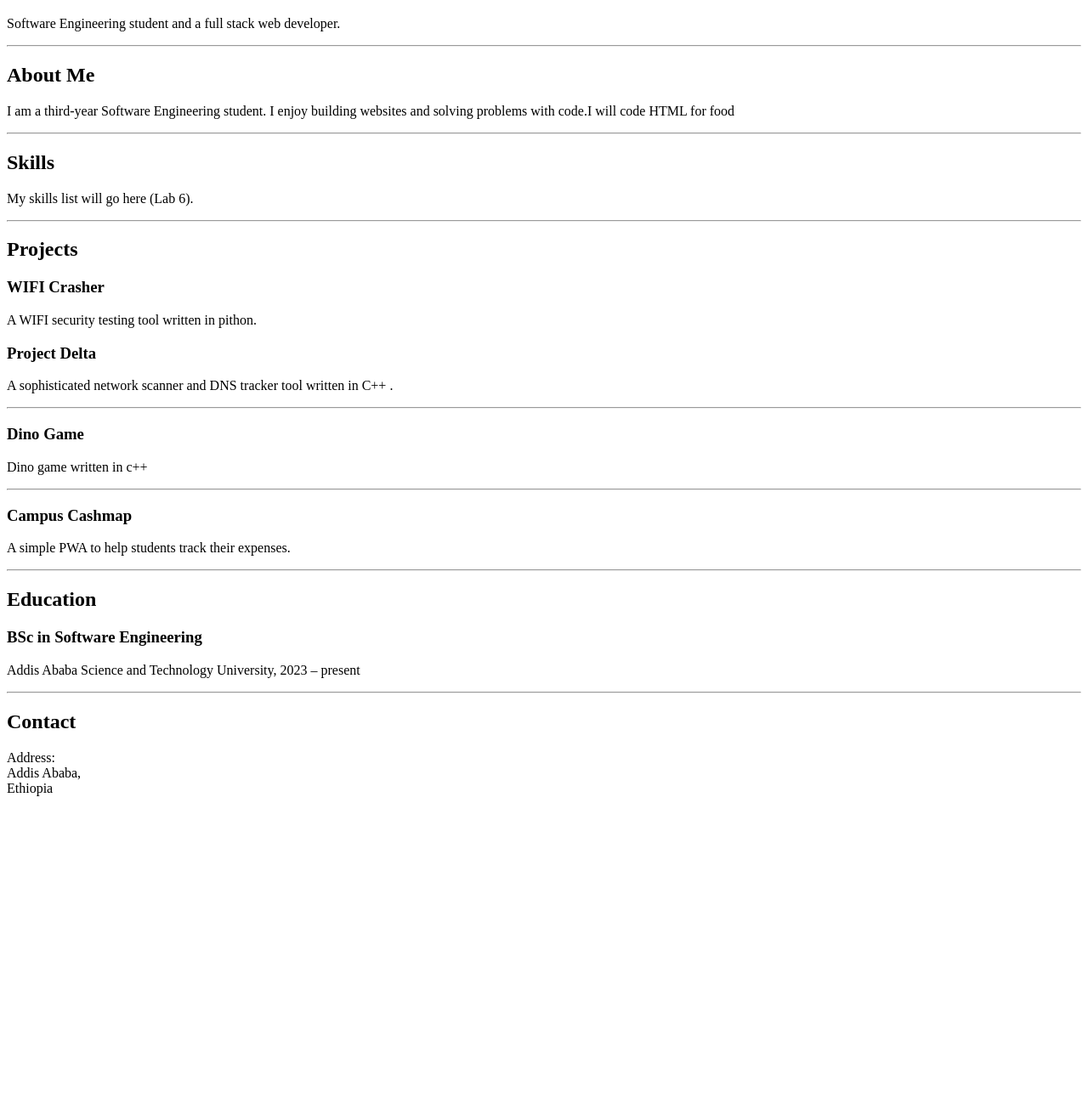
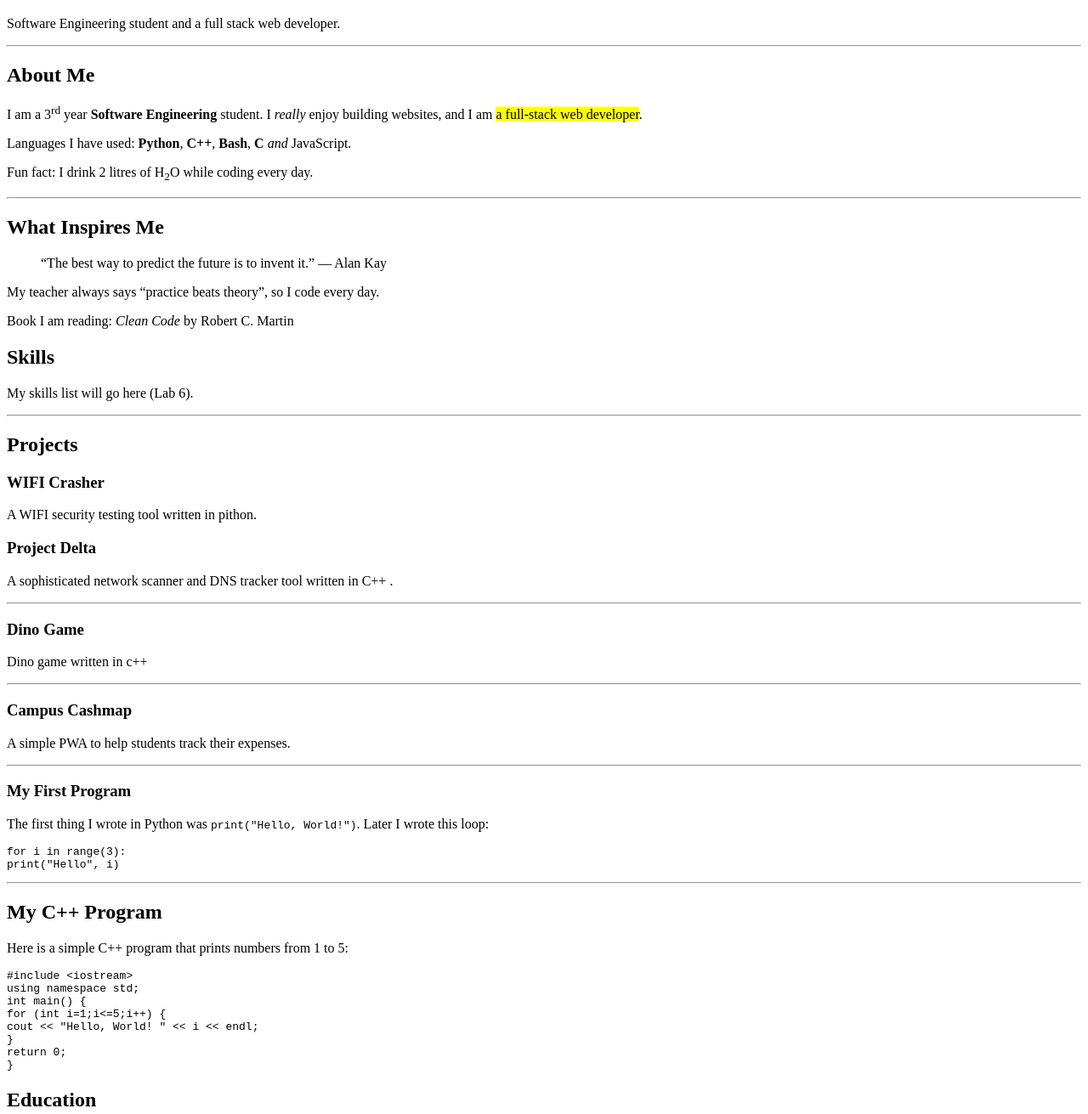
Before and after one commit to squidward404/dummy-portfolio, a plain HTML site: page index.html in a window 1280 px wide. Shown: the part 61-1372 px from the top of the page at 85% size. Before the commit the page ends 1014 px from the top, so only its background shows below. Drawn offline with Linux system fonts and the light colour scheme.

Commit message:
added Text formatting,quotations and code snippets

```diff
--- a/index.html
+++ b/index.html
@@ -9,9 +9,19 @@
 <p>Software Engineering student and a full stack web developer.</p>
 <hr>
 <h2>About Me</h2>
-<p>I am a third-year Software Engineering student. I enjoy building
-websites and solving problems with code.I will code HTML for food</p>
+<p>I am a 3<sup>rd</sup> year <strong>Software Engineering</strong> student.
+I <em>really</em> enjoy building websites, and I am
+<mark>a full-stack web developer</mark>.</p>
+<p>Languages I have used: <b>Python</b>, <b>C++</b>, <b>Bash</b>, <b>C</b> <i>and</i>
+JavaScript.</p>
+<p>Fun fact: I drink 2 litres of H<sub>2</sub>O while coding every day.</p>
 <hr>
+<h2>What Inspires Me</h2>
+<blockquote>
+“The best way to predict the future is to invent it.” — Alan Kay
+</blockquote>
+<p>My teacher always says <q>practice beats theory</q>, so I code every day.</p>
+<p>Book I am reading: <cite>Clean Code</cite> by Robert C. Martin</p>
 <h2>Skills</h2>
 <p>My skills list will go here (Lab 6).</p>
 <hr>
@@ -27,6 +37,24 @@ websites and solving problems with code.I will code HTML for food</p>
 <h3>Campus Cashmap</h3>
 <p>A simple PWA to help students track their expenses.</p>
 <hr>
+<h3>My First Program</h3>
+<p>The first thing I wrote in Python was <code>print("Hello, World!")</code>.
+Later I wrote this loop:</p>
+<pre><code>for i in range(3):
+print("Hello", i)
+</code></pre>
+<hr>
+<h2>My C++ Program</h2>
+<p>Here is a simple C++ program that prints numbers from 1 to 5:</p>
+<pre><code>#include &lt;iostream&gt;
+using namespace std;
+int main() {
+for (int i=1;i&lt;=5;i++) {
+cout &lt;&lt; "Hello, World! " &lt;&lt; i &lt;&lt; endl;
+}
+return 0;
+}
+</code></pre>
 <h2>Education</h2>
 <h3>BSc in Software Engineering</h3>
 <p>Addis Ababa Science and Technology University, 2023 – present</p>
```
